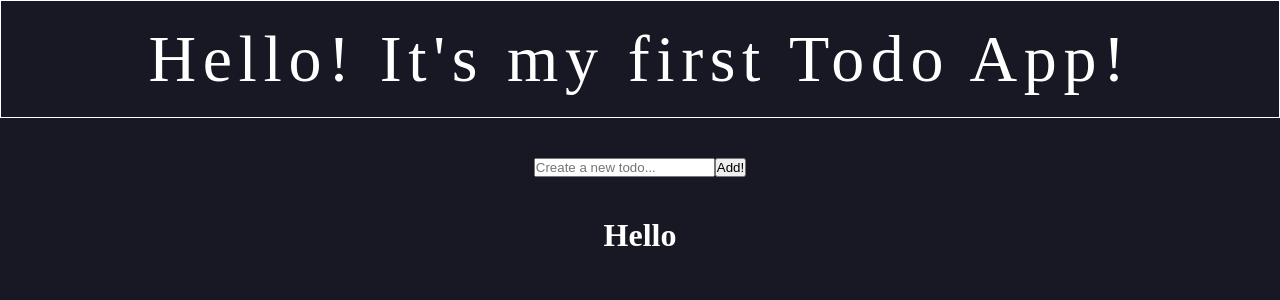
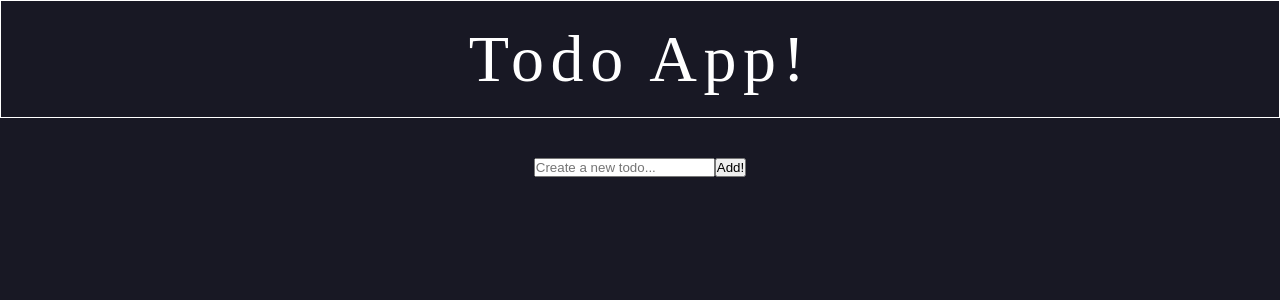
Before and after one commit to StasVolya/My-First-Todo-App, a React (Create React App) app: page / in a window 1280 px wide. Shown: the top 300 px of the page. Built offline with nearby package versions, Linux system fonts and the light colour scheme.

Commit message:
second-change

```diff
--- a/src/App.css
+++ b/src/App.css
@@ -15,8 +15,6 @@ html {
 .header-tittle {
   text-align: center;
   font-family: 'Monda';
-  font-style: normal;
-  font-weight: 400;
   font-size: 66px;
   letter-spacing: 0.1em;
   color: #FFFFFF;
--- a/src/components/Header.js
+++ b/src/components/Header.js
@@ -4,7 +4,7 @@ const Header = () => {
   return (
     <header className="header">
       <div className="header-tittle">
-        Hello! It's my first Todo App!
+        Todo App!
       </div>
     </header>
    );
--- a/src/components/TodoForm.js
+++ b/src/components/TodoForm.js
@@ -7,7 +7,6 @@ const TodoForm = () => {
 
   const addTask = (e) => {
     setTodo(e.target.value)
-    console.log(todo);
   }
 
   return (
--- a/src/components/TodoList.js
+++ b/src/components/TodoList.js
@@ -1,9 +1,15 @@
 import React from "react";
 
 const TodoList = () => {
+
+  const list = {
+    title: '',
+    id: Math.random()
+  }
+
   return (
     <div className="list-wrapper">
-      <h1>Hello</h1>
+      {}
     </div>
   )
 }
```
